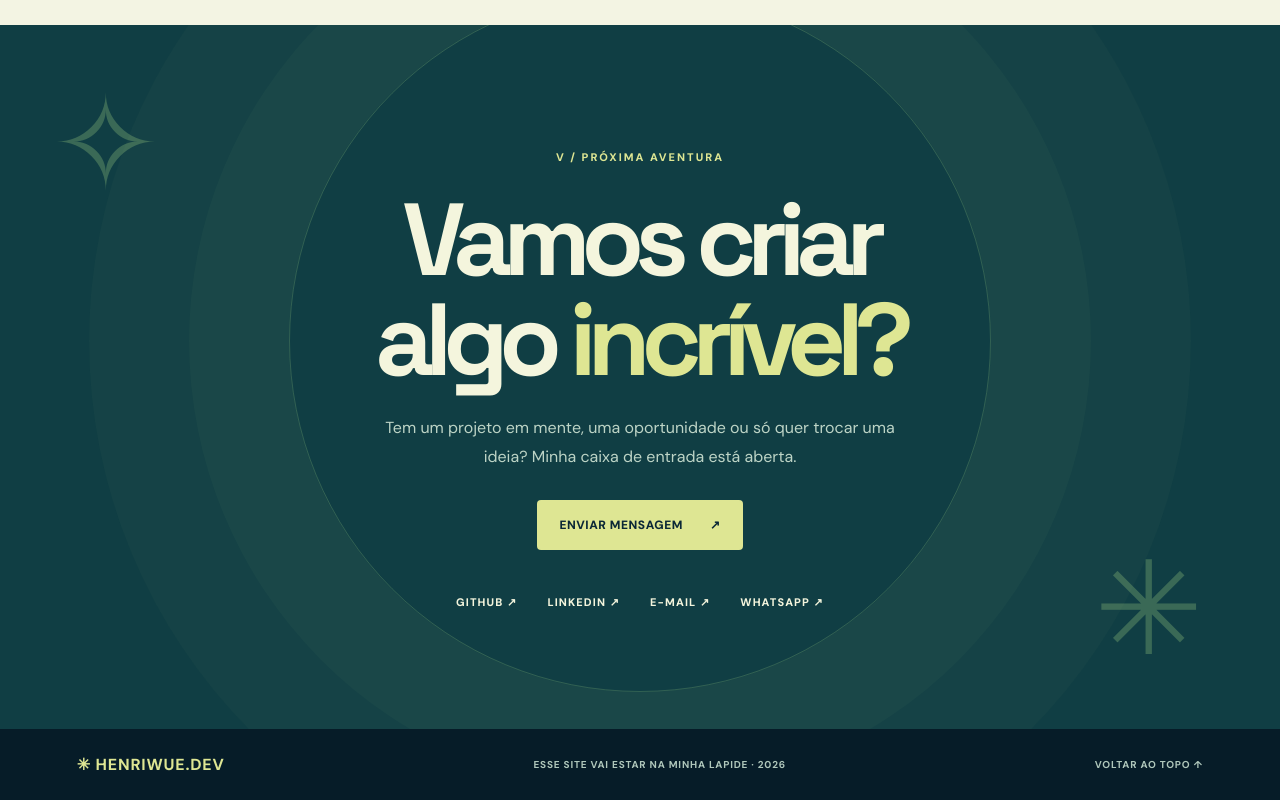
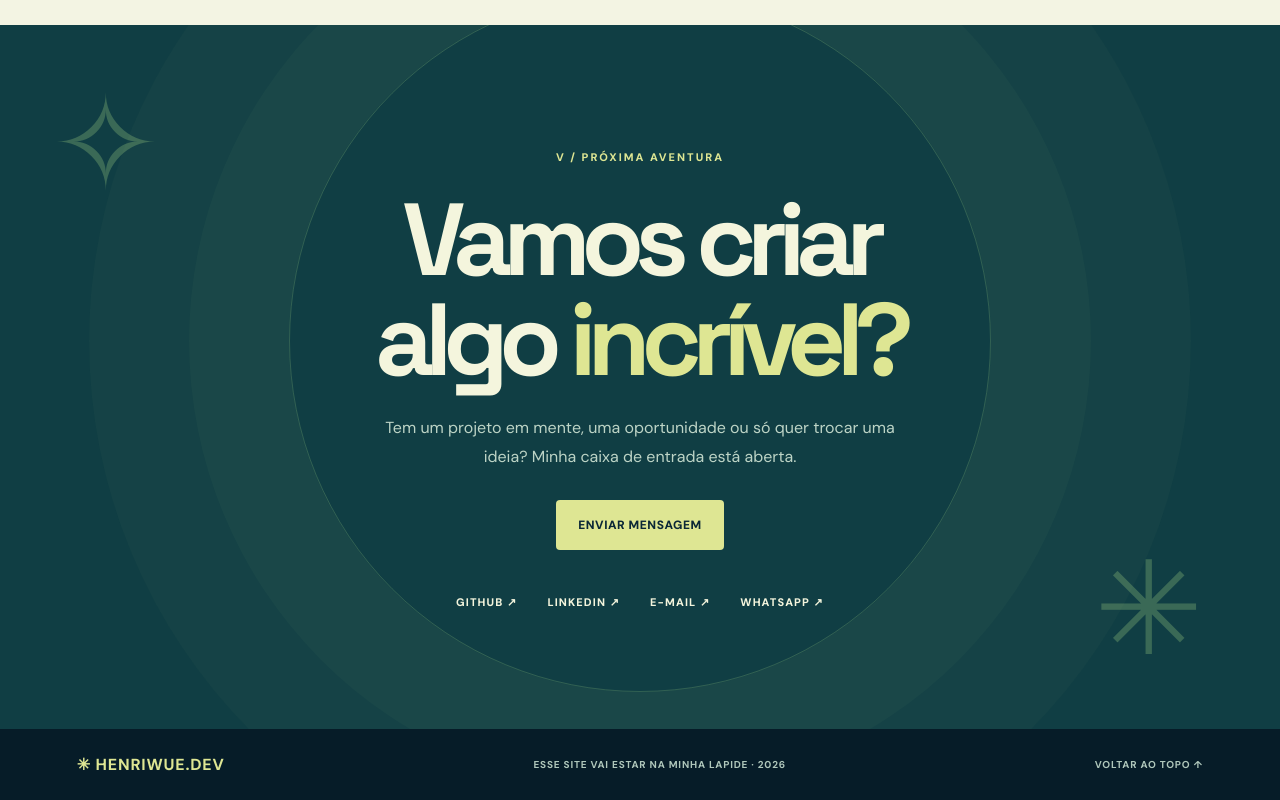
Before and after one commit to henriwueViana/Portifolio, a plain HTML site: page index.html in a window 1280 px wide. Shown: the part 4527-5327 px from the top of the page. Drawn offline with Linux system fonts and the light colour scheme.

Commit message:
Update index.html

```diff
--- a/index.html
+++ b/index.html
@@ -279,7 +279,7 @@
         <span class="section-index">V / PRÓXIMA AVENTURA</span>
         <h2>Vamos criar<br/>algo <em>incrível?</em></h2>
         <p>Tem um projeto em mente, uma oportunidade ou só quer trocar uma ideia? Minha caixa de entrada está aberta.</p>
-        <a class="button contact-button" href="mailto:alexandreh4564@gmail.com">ENVIAR MENSAGEM <span>↗</span></a>
+        <a class="button contact-button" href="mailto:alexandreh4564@gmail.com">ENVIAR MENSAGEM</a>
         <div class="socials">
           <a href="https://github.com/henriwueViana" rel="noopener noreferrer" target="_blank">GITHUB ↗</a>
           <a href="https://linkedin.com/in/henrique-viana-440356444/" rel="noopener noreferrer" target="_blank">LINKEDIN ↗</a>
```
